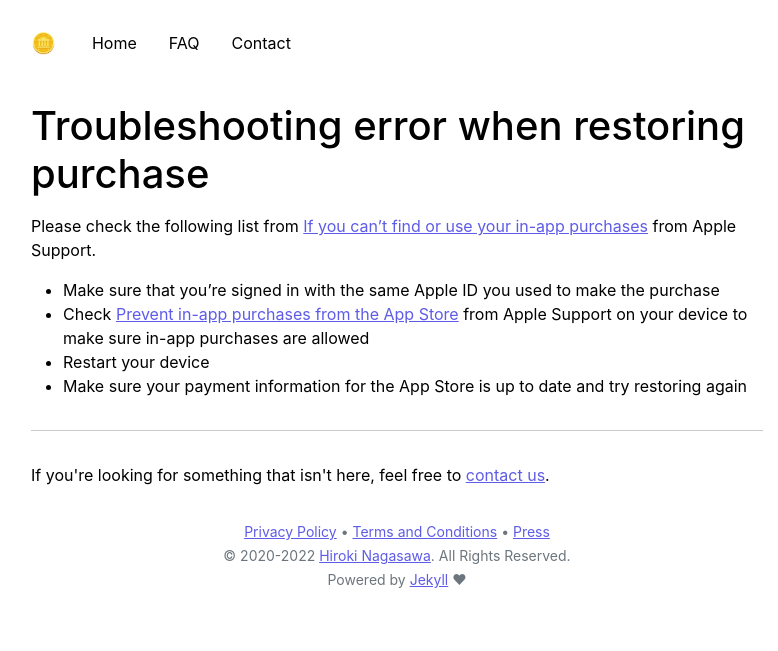
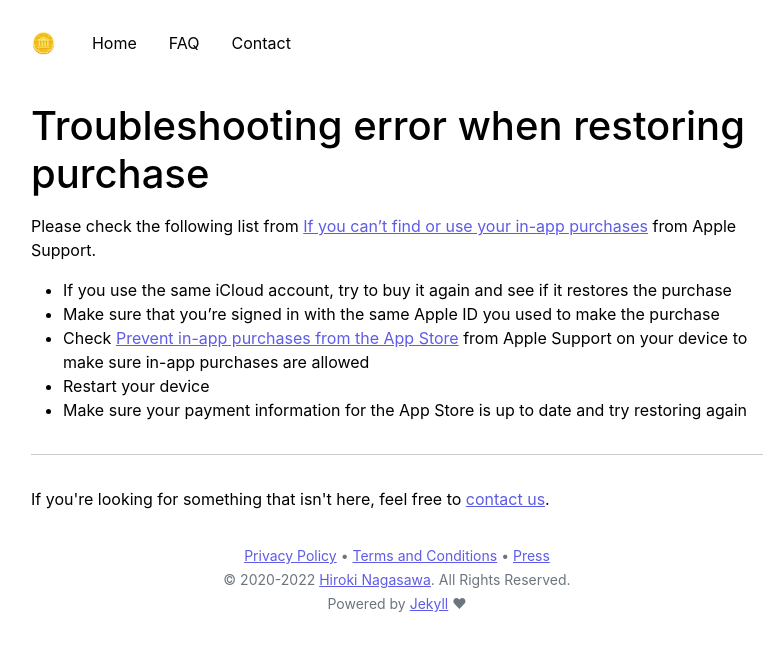
Before and after one commit to bluecometlabs/getexpenses.app, a Jekyll site: the page built from pages/faq/troubleshooting-error-when-restoring-purchase.md, in a window 1280 px wide. Shown: the top 651 px of the page, without its empty margins (243-1021 px from the left). Built offline with Jekyll 4.4.1, drawn with Linux system fonts in a browser that asks for light colours.

Commit message:
Update page

```diff
--- a/pages/faq/troubleshooting-error-when-restoring-purchase.md
+++ b/pages/faq/troubleshooting-error-when-restoring-purchase.md
@@ -8,6 +8,7 @@ permalink: /faq/troubleshooting-error-when-restoring-purchase
 
 Please check the following list from [If you can't find or use your in-app purchases](https://support.apple.com/en-us/HT204530) from Apple Support.
 
+- If you use the same iCloud account, try to buy it again and see if it restores the purchase
 - Make sure that you're signed in with the same Apple ID you used to make the purchase
 - Check [Prevent in-app purchases from the App Store](https://support.apple.com/en-us/HT204396) from Apple Support on your device to make sure in-app purchases are allowed
 - Restart your device
```
